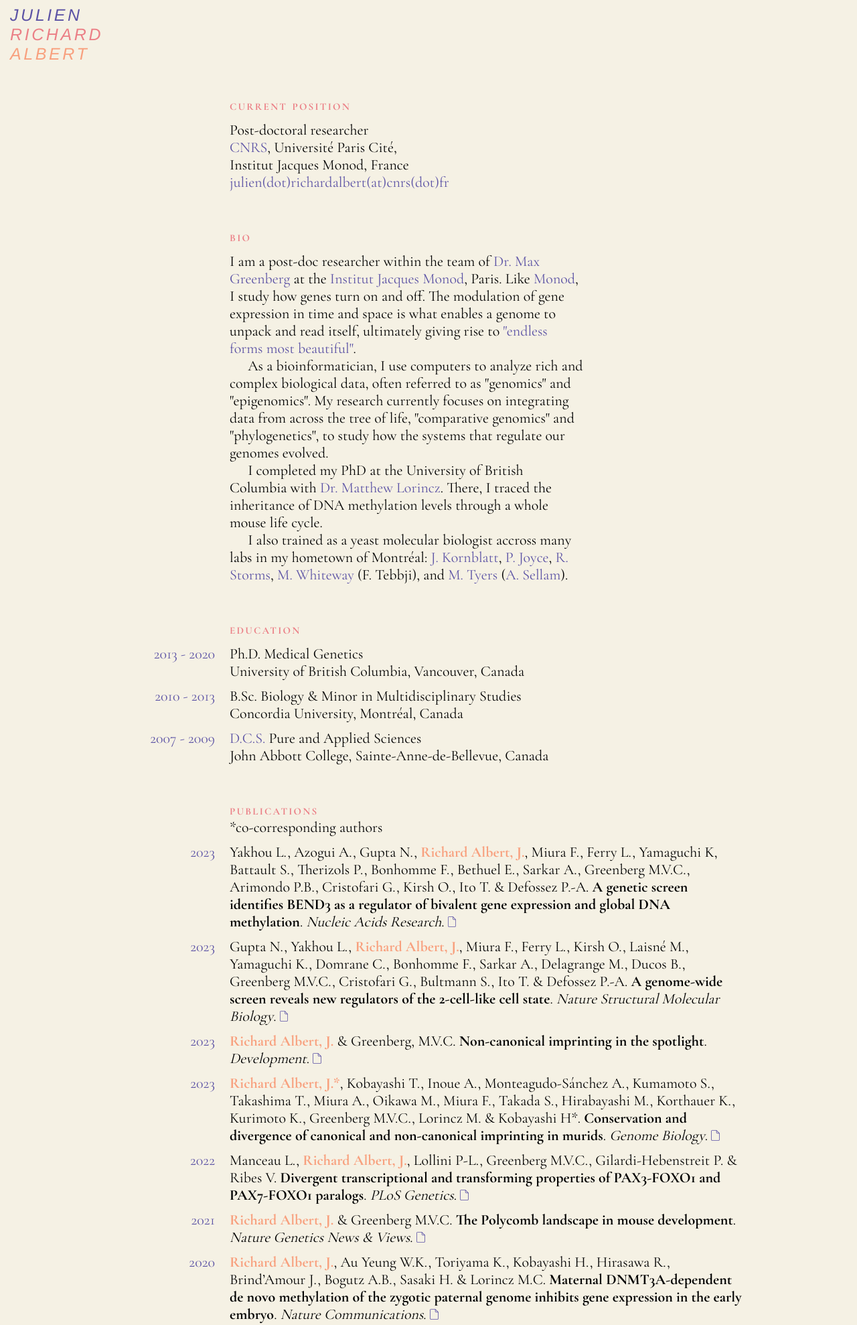
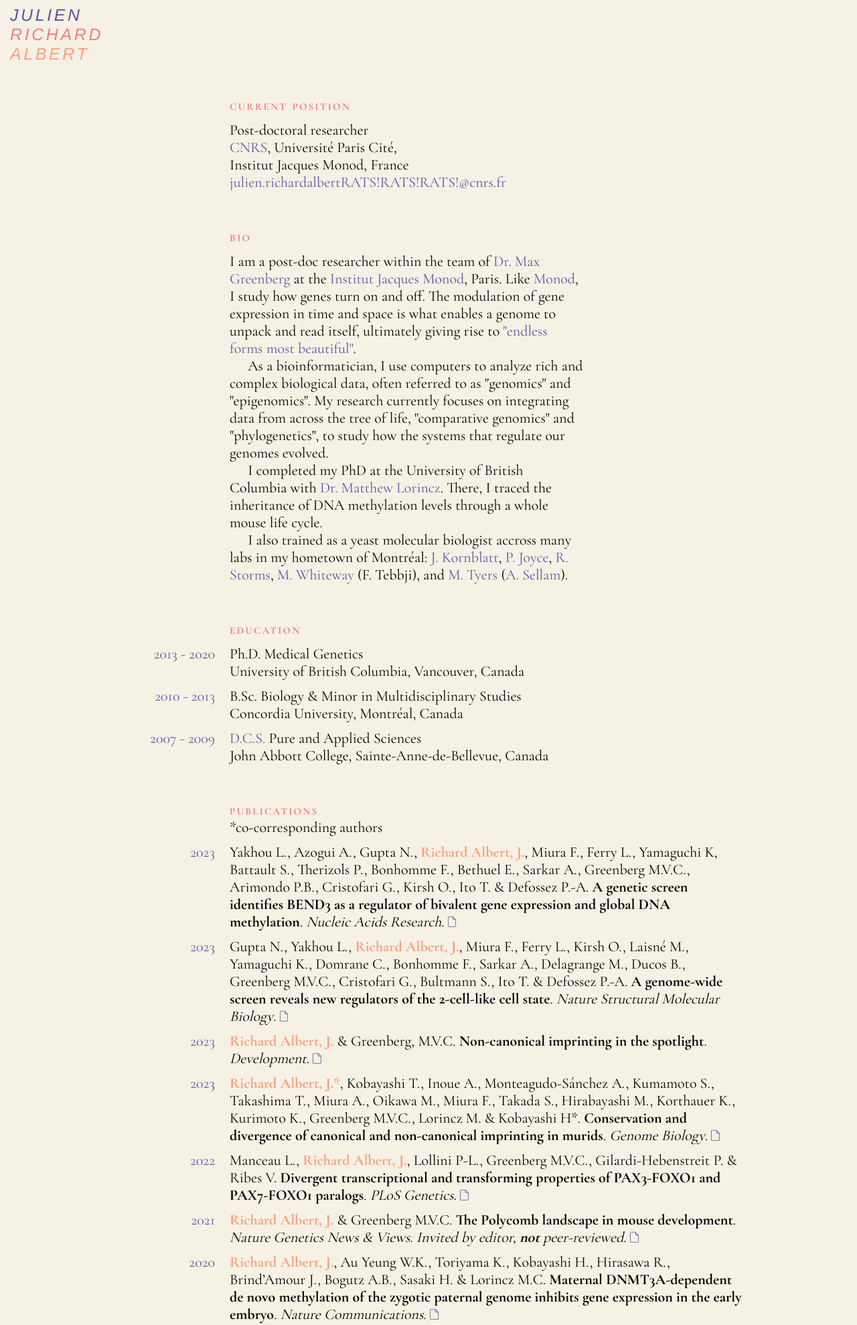
Before and after one commit to julienrichardalbert/academiccv, a plain HTML site: page index.html in a window 1280 px wide. Shown: the top 1978 px of the page at 67% size. Drawn offline with nearby package versions, Linux system fonts and the light colour scheme.

Commit message:
change email

```diff
--- a/index.html
+++ b/index.html
@@ -20,9 +20,8 @@
         <h1 style="color: #F8A07E;">albert</h1>
     </div>
 
+
     <div class="container">
-
-
 
         <!-- CURRENT -->
         <div class="section">
@@ -37,7 +36,9 @@
                 <div class="description">Post-doctoral researcher<br> <a href="https://www.cnrs.fr/en"
                         target="_blank">CNRS</a>, Université Paris Cité,
                     <br>Institut Jacques Monod, France<br>
-                    <a href="mailto:julien.richardalbert@cnrs.fr">julien(dot)richardalbert(at)cnrs(dot)fr</a>
+                    <a href="mailto:julien.richardalbert@cnrs.fr">julien<!-- sdfjsdhfkjypcs -->.richardalbert<span
+                            class="blockspam"
+                            aria-hidden="true">RATS!RATS!RATS!</span><!-- gfhkgjhdfkjdgh -->@cnrs<!-- fdsjklfsjfklsdjks -->.fr</a>
                 </div>
             </div>
         </div>
@@ -202,7 +203,7 @@
                 <div class="description">
                     <span class="mememe">Richard Albert, J.</span> & Greenberg M.V.C.
                     <b>The Polycomb landscape in mouse development</b>.
-                    <i>Nature Genetics News & Views</i>.
+                    <i>Nature Genetics News & Views. Invited by editor, <b>not</b> peer-reviewed</i>.
                     <a href="pubs/Richard Albert and Greenberg 2021 Nat Genet. The Polycomb landscape in mouse development.pdf"
                         target="_blank" <span class="pdf"><img src="logos/pdf.svg" alt="PDF"></span></a>
                 </div>
@@ -286,6 +287,7 @@
                         target="_blank" <span class="pdf"><img src="logos/pdf.svg" alt="PDF"></span></a>
                 </div>
             </div>
+        </div>
 
 
         <!-- PRE PRINTS -->
@@ -359,8 +361,8 @@
                 <div class="description">
                     Racing to identify novel imprinted genes in the rat.
                     <i>Epigenie</i>.
-                        <a href="https://epigenie.com/racing-to-identify-novel-imprinted-genes-in-the-rat/"
-                            target="_blank" <span class="pdf"><img src="logos/pdf.svg" alt="PDF"></span></a>
+                    <a href="https://epigenie.com/racing-to-identify-novel-imprinted-genes-in-the-rat/" target="_blank"
+                        <span class="pdf"><img src="logos/pdf.svg" alt="PDF"></span></a>
 
                 </div>
             </div>
@@ -521,8 +523,8 @@
             </div>
             <div class="content">
                 <div class="date">2015 - 2019</div>
-                    <div class="description">Four Year Doctoral Fellowship, UBC. <span
-                            class="money">72,800&dollar;*</span></div>
+                <div class="description">Four Year Doctoral Fellowship, UBC. <span class="money">72,800&dollar;*</span>
+                </div>
             </div>
             <div class="content">
                 <div class="date">2014</div>
@@ -531,8 +533,8 @@
             </div>
             <div class="content">
                 <div class="date">2014 - 2015</div>
-                    <div class="description">CIHR CGS Master’s scholarship, UBC. <span
-                            class="money">17,500&dollar;</span></div>
+                <div class="description">CIHR CGS Master’s scholarship, UBC. <span class="money">17,500&dollar;</span>
+                </div>
             </div>
             <div class="content">
                 <div class="date">2013 - 2014</div>
@@ -843,7 +845,7 @@
                 </div>
             </div>
         </div> <!-- END LINKS -->
-        </div> <!-- END CONTENT -->
+    </div> <!-- END CONTENT CONTAINER -->
 </body>
 
 </html>
```
Lines whose indentation alone changed are shown as unchanged.
